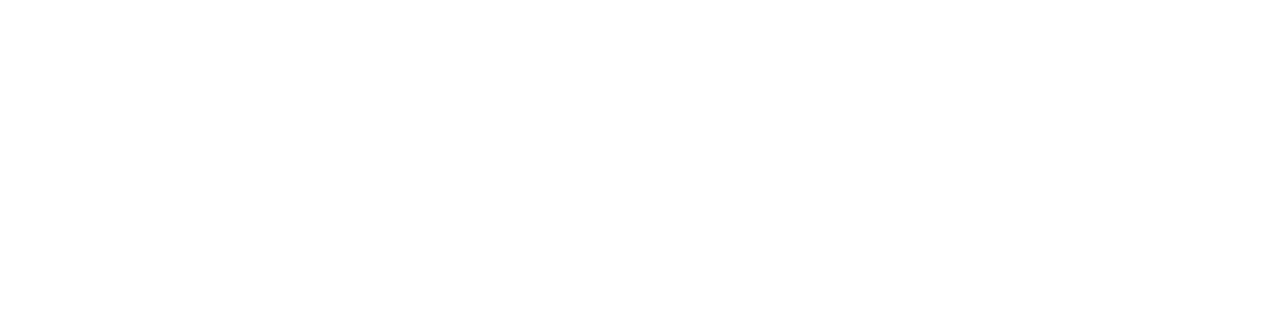
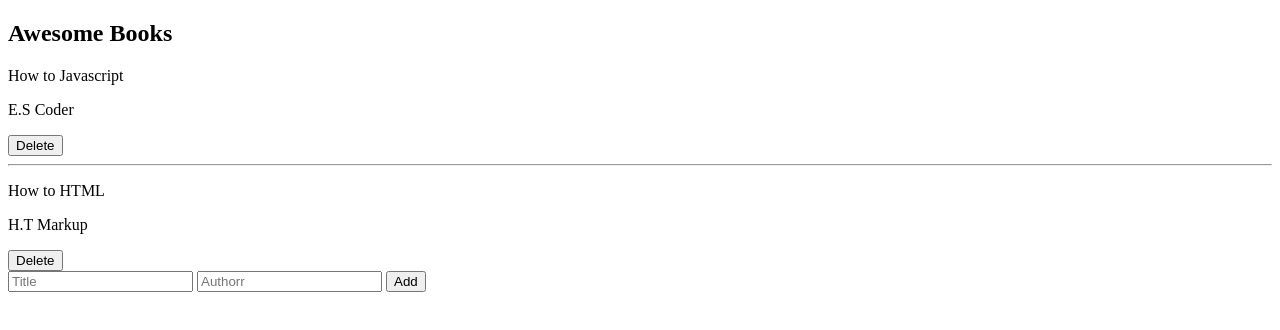
Before and after one commit to MosDevx/Awesome-Books, a plain HTML site: page index.html in a window 1280 px wide. Drawn offline with Linux system fonts and the light colour scheme.

Commit message:
Add base html

```diff
--- a/index.html
+++ b/index.html
@@ -14,6 +14,29 @@
 	</head>
 	<body>
 
+		<section>
+			<h2>Awesome Books</h2>
+			<div>
+				<p>How to Javascript</p>
+				<p>E.S Coder</p>
+				<button>Delete</button>
+			</div>
+
+			<hr/>
+
+			<div>
+				<p>How to HTML</p>
+				<p>H.T Markup</p>
+				<button>Delete</button>
+			</div>
+
+			<form action="">
+				<input type="text" placeholder="Title"/>
+				<input type="text" placeholder="Authorr"/>
+				<button type="submit" >Add</button>
+			</form>
+
+		</section>
 
 		<script src="index.js" defer></script>
 	</body>
```
